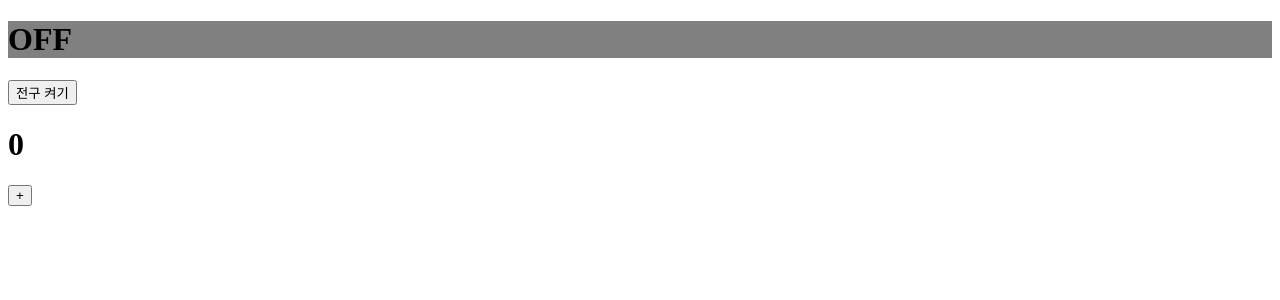
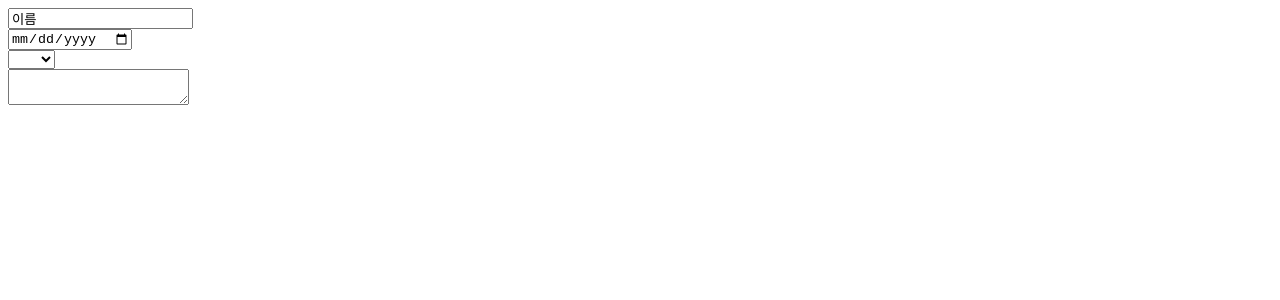
Before and after one commit to yeony1011/onebite-react, a React (Vite) app in the folder section05/: page / in a window 1280 px wide. Shown: the top 300 px of the page. Built offline with nearby package versions, Linux system fonts and the light colour scheme.

Commit message:
add : section05 > 08. State로 사용자 입력 관리하기1

```diff
--- a/section05/src/App.jsx
+++ b/section05/src/App.jsx
@@ -1,7 +1,8 @@
 import './App.css'
-import { useState } from 'react' // 리액트가 제공하는 내장 함수 사용
-import Bulb from './components/Bulb'
-import Counter from './components/Counter'
+// import { useState } from 'react' // 리액트가 제공하는 내장 함수 사용
+// import Bulb from './components/Bulb'
+// import Counter from './components/Counter'
+import Register from './components/Register'
 
 function App() {
   // const state = useState(); // useState()함수를 호출해서 state변수에 저장
@@ -22,8 +23,9 @@
 
   return (
     <>
-      <Bulb />
-      <Counter />
+      {/* <Bulb /> */}
+      {/* <Counter /> */}
+      <Register />
     </>
   )
 }
--- /dev/null
+++ b/section05/src/components/Register.jsx
@@ -0,0 +1,53 @@
+import { use } from 'react';
+import {useState} from 'react';
+
+// 간단한 회원가입 폼
+// 수집 목록
+// 1. 이름
+// 2. 생년월일
+// 3. 국적
+// 4. 자기소개
+const Register = () => {
+
+  const [name, setName] = useState('이름');
+  const [birth, setBrith] = useState('');
+  const [country, setCountry] = useState('');
+  const [bio, setBio] = useState('');
+
+  const onChangeName = (e) => {
+    setName(e.target.value);
+  }
+
+  const onChangeBirth = (e) => {
+    setBrith(e.target.value);
+  }
+
+  const onChangeCountry = (e) => {
+    setCountry(e.target.value);
+  }
+
+  const onChangeBio = (e) => {
+    setBio(e.target.value);
+  }
+
+  return (
+    <div>
+      <div><input value={name} onChange={onChangeName} placeholder={"이름"} /></div>
+      <div><input type="date" value={birth} onChange={onChangeBirth} /></div>
+      <div>
+        <select value={country} onChange={onChangeCountry}>
+          <option value=""></option>
+          <option value="kr">한국</option>
+          <option value="us">미국</option>
+          <option value="uk">영국</option>
+        </select>
+        {country}
+      </div>
+      <div>
+        <textarea value={bio} onChange={onChangeBio} />
+      </div>
+    </div>
+  );
+}
+
+export default Register;
```
